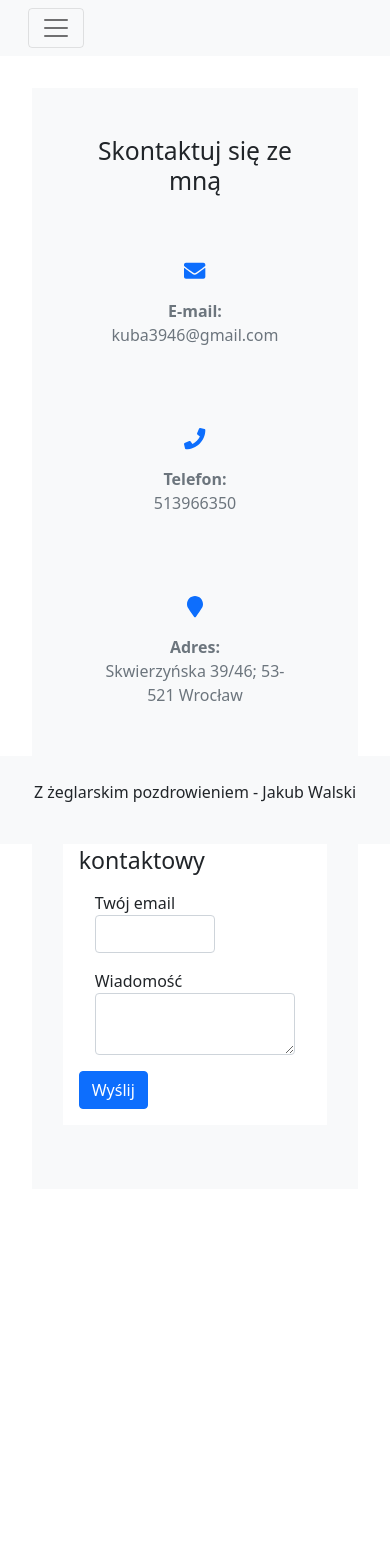
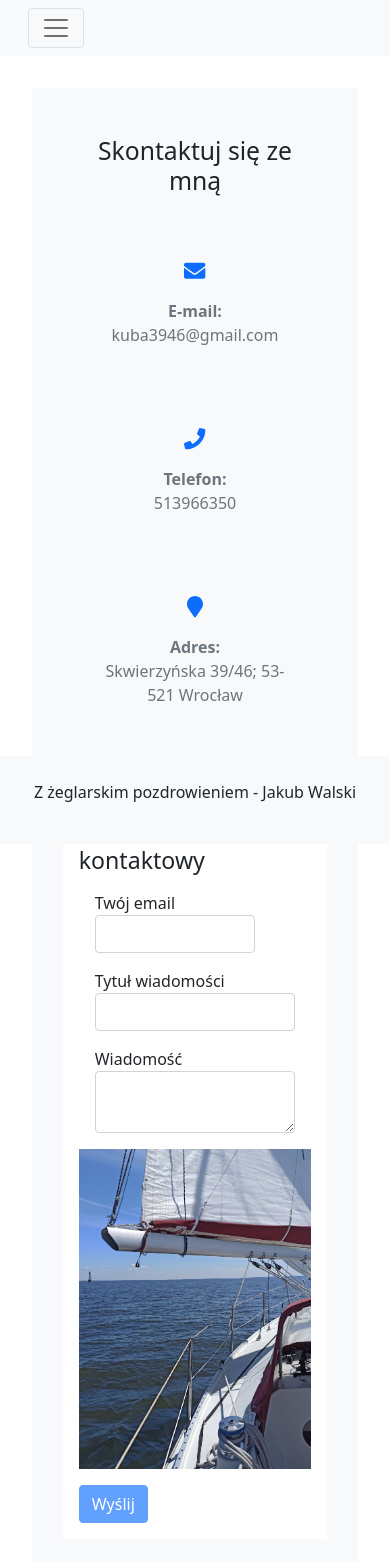
Before and after one commit to CarolKuch/sailor, an Angular app: page /contact in a window 390 px wide. Shown: the top 1562 px of the page. Before the commit the page ends 1301 px from the top, so only its background shows below. Built offline with nearby package versions, Linux system fonts and the light colour scheme.

Commit message:
preventing whitespace in contact form

```diff
--- a/src/app/contact/contact-form/contact-form.component.html
+++ b/src/app/contact/contact-form/contact-form.component.html
@@ -1,14 +1,21 @@
 <form (ngSubmit)="submit()"
       [formGroup]="form"
       class="contact-form-container">
-  <div class="d-flex flex-row">
-    <div class="col-md-7">
+  <div class="d-flex flex-md-row flex-column">
+    <div class="col-12 col-md-7">
       <h3>Formularz kontaktowy</h3>
       <div class="form-group">
         <label>Twój email</label>
         <input type="email"
               formControlName="email"
-              class="form-control form-control-email">
+              class="form-control form-control-email"
+              (keydown.space)="$event.preventDefault();">
+      </div>
+      <div class="form-group">
+        <label>Tytuł wiadomości</label>
+        <input type="text"
+              formControlName="title"
+              class="form-control form-control-title">
       </div>
       <div class="form-group">
         <label>Wiadomość</label>
@@ -18,7 +25,7 @@
         </textarea>
       </div>
     </div>
-    <div class="col-md-5 d-flex align-items-stretch">
+    <div class="col-12 col-md-5 d-flex align-items-stretch">
       <div
         alt="sailing"
         class="contact-form-image w-100">
@@ -27,5 +34,6 @@
   </div>
   <button
     type="submit"
-    class="btn btn-primary">Wyślij</button>
+    class="btn btn-primary"
+    [disabled]="!form.valid">Wyślij</button>
 </form>
--- a/src/app/contact/contact-form/contact-form.component.scss
+++ b/src/app/contact/contact-form/contact-form.component.scss
@@ -11,10 +11,12 @@
 }
 
 .form-control-email{
-  width: 60%;
+  width: 80%;
 }
 
 .contact-form-image{
+  min-height: 20rem;
+  margin-bottom: 1rem;
   background-image: url(../../../assets/contact-form-image.jpg);
   background-position: center center;
   background-size: cover;
--- a/src/app/contact/contact-form/contact-form.component.ts
+++ b/src/app/contact/contact-form/contact-form.component.ts
@@ -1,4 +1,4 @@
-import { Component, EventEmitter, Output } from '@angular/core';
+import { Component } from '@angular/core';
 import { FormBuilder, FormGroup, Validators } from '@angular/forms';
 
 
@@ -10,20 +10,36 @@ import { FormBuilder, FormGroup, Validators } from '@angular/forms';
 
 export class ContactFormComponent {
 
+  submitted = false;
+
   form: FormGroup = this.fb.group({
     email: ['', [
       Validators.required,
-      Validators.pattern("[^ @]*@[^ @]*")]],
+      Validators.pattern("^[a-z0-9._%+-]+@[a-z0-9.-]+\\.[a-z]{2,4}$"),
+      Validators.minLength(3),
+      Validators.maxLength(255)]
+    ],
+    title: ['', [
+      Validators.required,
+      Validators.minLength(4),
+      Validators.maxLength(30)]],
     message: ['', [
       Validators.required,
-      Validators.minLength(8)]],
+      Validators.minLength(8),
+      Validators.maxLength(300)],],
   });
 
   constructor(private fb: FormBuilder) { }
 
   //TEMPORARY - object is to be sent to API
   submit() {
+    this.form.value.title = this.form.value.title.trim();
+    this.form.value.message = this.form.value.message.trim();
+
+    console.log(this.form.value.email + this.form.value.title + this.form.value.message);
     if (this.form.valid) {
+      this.submitted = true;
+      console.log("TRUE" + this.form.value.email + this.form.value.title + this.form.value.message);
       return this.form.value;
     }
   }
```
Also changed, not shown: 1 other file (tests, documents, lock files or other folders).
